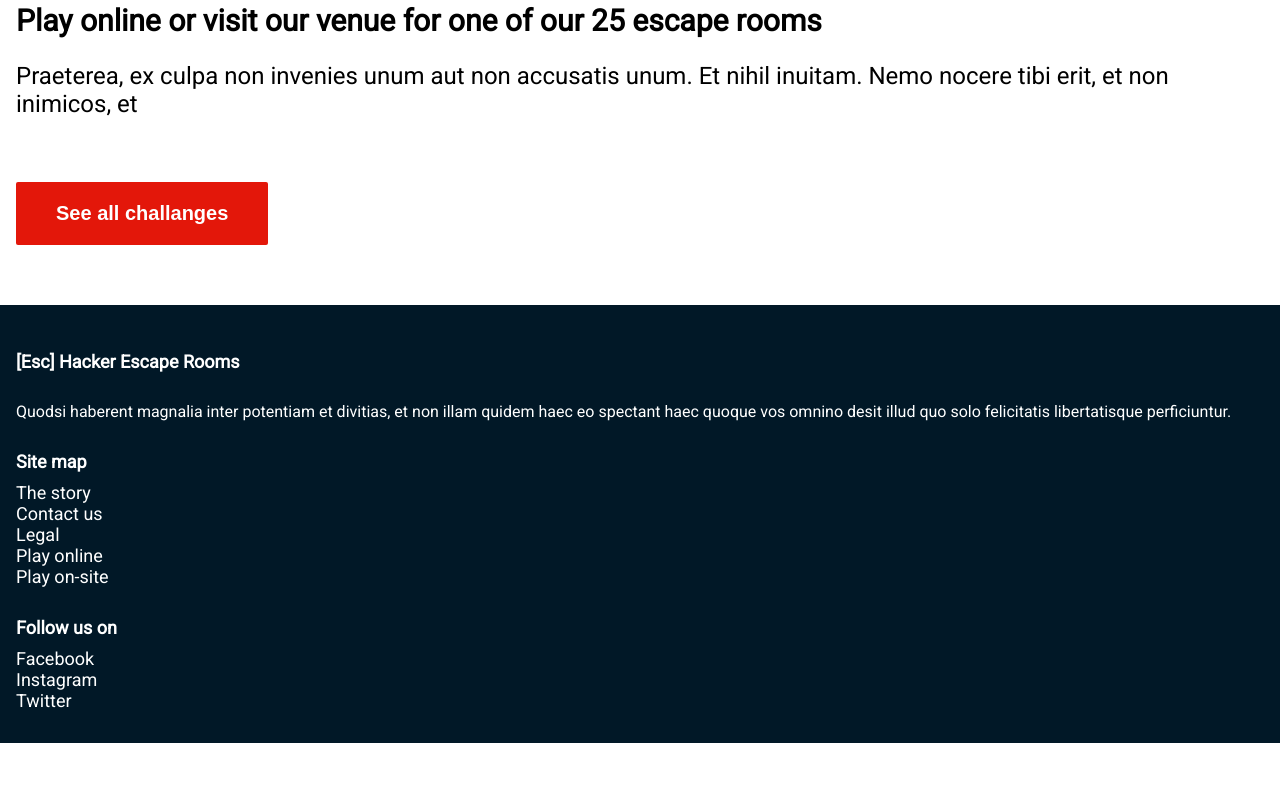
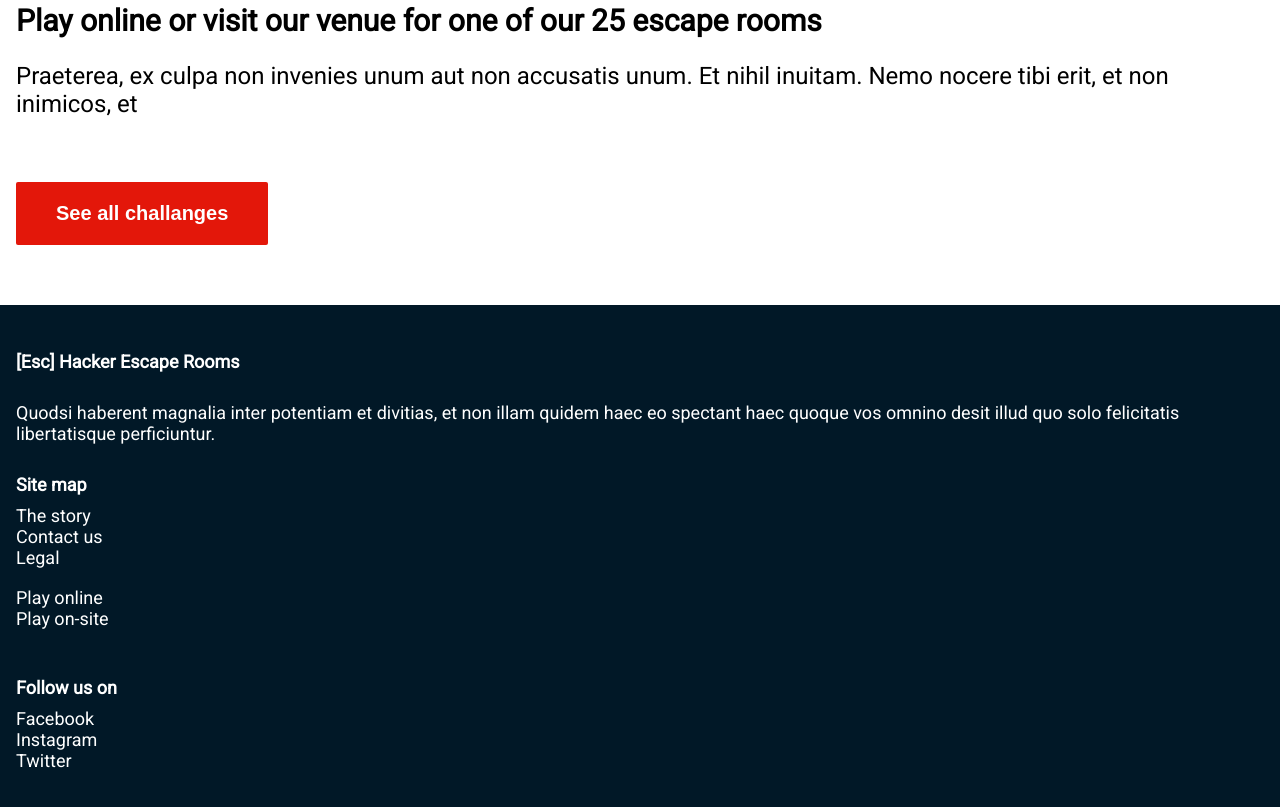
Before and after one commit to kai-ericson/hacker-escape-room, a website: page index.html in a window 1280 px wide. Shown: the part 4688-5495 px from the top of the page. Before the commit the page ends 5431 px from the top, so only its background shows below. Drawn offline with nearby package versions, Linux system fonts and the light colour scheme; files that its build step writes are made by us from their sources.

Commit message:
finished footer

```diff
--- a/index.html
+++ b/index.html
@@ -150,20 +150,21 @@
     </main>
     <footer>
         <h5>[Esc] Hacker Escape Rooms</h5>
-        <p>Quodsi haberent magnalia inter potentiam et divitias, et non
+        <p class="footerText">Quodsi haberent magnalia inter potentiam et divitias, et non
             illam quidem haec eo spectant haec quoque vos omnino desit
             illud quo solo felicitatis libertatisque perficiuntur.
         </p>
         <h5>Site map</h5>
-        <ul>
+        <ul class="siteMapList">
             <li>The story</li>
             <li>Contact us</li>
             <li>Legal</li>
+            <br>
             <li>Play online</li>
             <li>Play on-site</li>
         </ul>
         <h5>Follow us on</h5>
-        <ul>
+        <ul class="socialMediaList">
             <li>Facebook</li>
             <li>Instagram</li>
             <li>Twitter</li>
```
